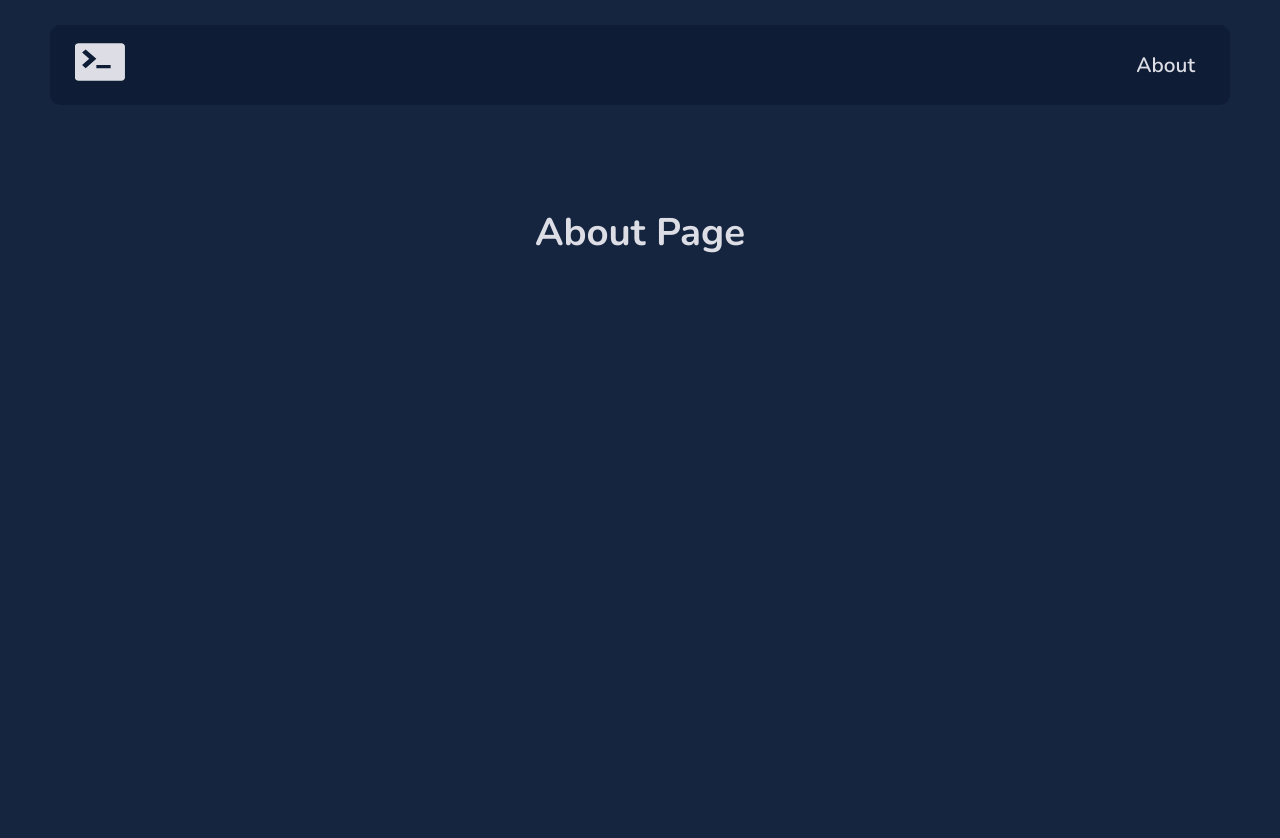
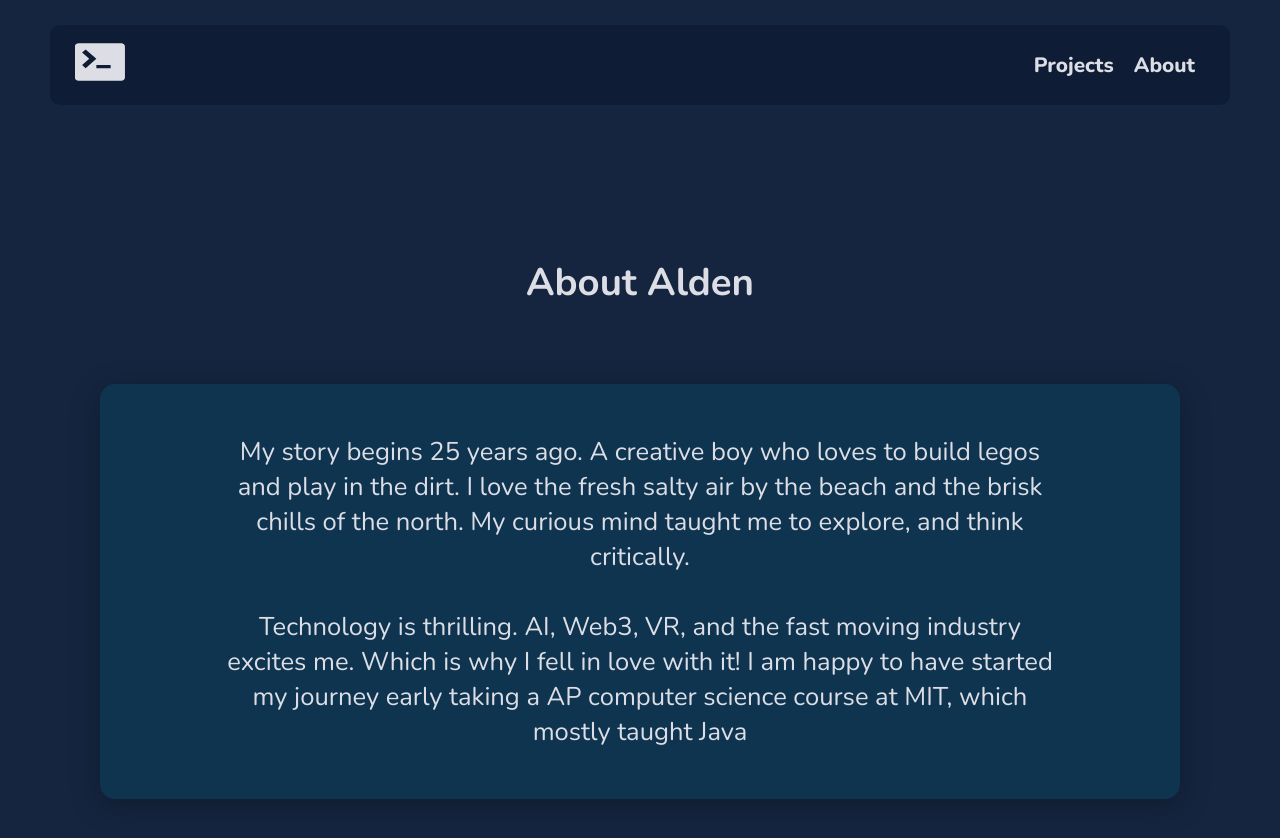
Before and after one commit to kinga112/portfolio, a React (Vite) app in the folder portfolio/: page /about in a window 1280 px wide. Shown: the top 838 px of the page. Before the commit the page ends 800 px from the top, so only its background shows below. Built offline with nearby package versions, Linux system fonts and the light colour scheme.

Commit message:
added projects page and some info into about page. Updated font weight of list items in Nav, and updated some css values for the home page

```diff
--- a/portfolio/src/App.tsx
+++ b/portfolio/src/App.tsx
@@ -1,6 +1,7 @@
 import { BrowserRouter, Routes, Route } from "react-router-dom";
 import Home from './pages/Home'
 import About from './pages/About'
+import Projects from './pages/Projects'
 import NavBar from './components/NavBar'
 
 function App() {
@@ -15,6 +16,7 @@ function App() {
           <Route path="/" element={<NavBar/>}>
             <Route index element={<Home/>} />
             <Route path="about" element={<About/>} />
+            <Route path="projects" element={<Projects/>} />
             {/* <Route path="contact" element={<Contact />} /> */}
             {/* <Route path="*" element={<NoPage />} /> */}
           </Route>
--- a/portfolio/src/components/NavBar.css
+++ b/portfolio/src/components/NavBar.css
@@ -26,10 +26,9 @@ nav{
 }
 
 #navbar li a{
-    font-family: Nunito;
     text-decoration: none;
     font-size: 1.3rem;
-    font-weight: 600;
+    font-weight: 800;
     color: #dddee5
 }
 
--- a/portfolio/src/components/NavBar.tsx
+++ b/portfolio/src/components/NavBar.tsx
@@ -11,6 +11,7 @@ function NavBar() {
         </Link>
         <div>
           <ul id='navbar'>
+            <li><Link to="/projects">Projects</Link></li>
             <li><Link to="/about">About</Link></li>
           </ul>
         </div>
--- /dev/null
+++ b/portfolio/src/pages/About.css
@@ -0,0 +1,14 @@
+#main{
+    justify-content: center;
+    padding: 50px;
+}
+
+#main-text{
+    text-align: center;
+    font-size: 2vw;
+    margin: 0px 50px;
+    padding: 50px 10%;
+    border-radius: 15px;
+    background-color: #00507059;
+    box-shadow: 0 7px 30px rgba(0, 0, 0, 0.25);
+}
--- a/portfolio/src/pages/About.tsx
+++ b/portfolio/src/pages/About.tsx
@@ -1,12 +1,23 @@
+import './About.css'
+
 function About() {
 
   return (
     <>
-      <div>
+      <div id='main'>
         <h1>
-          About Page
+          About Alden
         </h1>
-
+        <div id='main-text'>
+          My story begins 25 years ago. A creative boy who loves to build legos and play in the dirt.
+          I love the fresh salty air by the beach and the brisk chills of the north. My curious mind
+          taught me to explore, and think critically.
+          <br/>
+          <br/>
+          Technology is thrilling. AI, Web3, VR, and the fast moving industry excites me.
+          Which is why I fell in love with it! I am happy to have started my journey early
+          taking a AP computer science course at MIT, which mostly taught Java
+        </div>
       </div>
     </>
   )
--- a/portfolio/src/pages/Home.css
+++ b/portfolio/src/pages/Home.css
@@ -133,6 +133,8 @@ h1{
 }
 
 #bottomInfo{
+    max-width: 100%;
+    height: auto;
     position: absolute;
     z-index: 2;
     background-color: #dddee5;
@@ -149,7 +151,6 @@ h1{
 #bottomInfoRight{
     position: absolute;
     bottom: 25px;
-    /* left: 90dvw; FOR MOBILE */
     right: 35px;
 }
 
--- /dev/null
+++ b/portfolio/src/pages/Projects.tsx
@@ -0,0 +1,14 @@
+function Projects() {
+
+  return (
+    <>
+      <div id='main'>
+        <h1>
+          Projects
+        </h1>
+      </div>
+    </>
+  )
+}
+
+export default Projects
```
